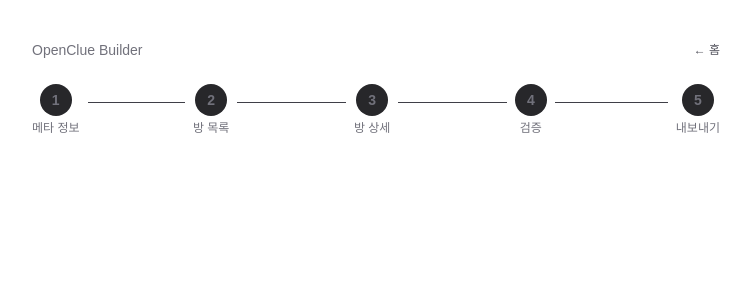
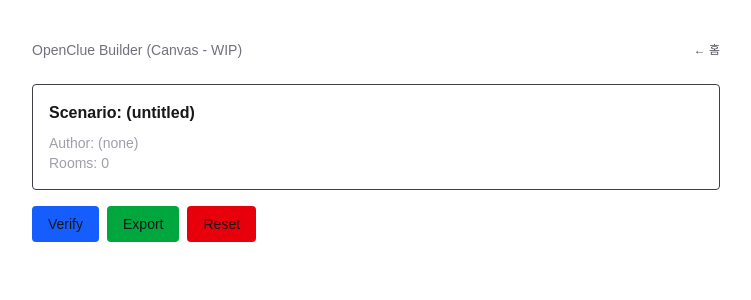
Before and after one commit to hwiVeloper/open-clue, a Next.js app in the folder web/: page /builder in a window 1280 px wide. Shown: the top 300 px of the page, without its empty margins (264-1015 px from the left). Built offline with nearby package versions, Linux system fonts and the light colour scheme.

Commit message:
feat(web): install @xyflow/react and add CSS import to layout; update builder page for canvas editor

```diff
--- a/web/app/builder/page.tsx
+++ b/web/app/builder/page.tsx
@@ -2,63 +2,48 @@
 'use client'
 
 import { useBuilderStore } from '../../lib/store'
-import { StepBar } from '../../components/ui/StepBar'
-import { MetaStep } from '../../components/steps/MetaStep'
-import { RoomsStep } from '../../components/steps/RoomsStep'
-import { RoomDetailStep } from '../../components/steps/RoomDetailStep'
-import { VerifyStep } from '../../components/steps/VerifyStep'
-import { ExportStep } from '../../components/steps/ExportStep'
 
 export default function BuilderPage() {
-  const { state, hydrated, updateScenario, setStep, setEditingRoom, reset } = useBuilderStore()
-  const { scenario, currentStep, editingRoomId } = state
+  const { state, hydrated, updateScenario, reset, setSelectedRoom, setOverlay } = useBuilderStore()
+  const { scenario } = state
 
   if (!hydrated) return null
 
   return (
     <main className="min-h-screen p-6 sm:p-10 max-w-3xl mx-auto">
       <div className="mb-6 flex items-center justify-between">
-        <h1 className="text-sm text-zinc-500 font-mono">OpenClue Builder</h1>
+        <h1 className="text-sm text-zinc-500 font-mono">OpenClue Builder (Canvas - WIP)</h1>
         <a href="/" className="text-xs text-zinc-600 hover:text-zinc-400">← 홈</a>
       </div>
 
-      <StepBar current={currentStep} onClickStep={i => i < currentStep && setStep(i)} />
+      <div className="space-y-4">
+        <div className="rounded border border-zinc-700 p-4">
+          <h2 className="font-semibold mb-2">Scenario: {scenario.title || '(untitled)'}</h2>
+          <p className="text-sm text-zinc-400">Author: {scenario.author || '(none)'}</p>
+          <p className="text-sm text-zinc-400">Rooms: {(scenario.rooms?.length ?? 0)}</p>
+        </div>
 
-      {currentStep === 0 && (
-        <MetaStep scenario={scenario} onChange={updateScenario} onNext={() => setStep(1)} />
-      )}
-      {currentStep === 1 && (
-        <RoomsStep
-          scenario={scenario}
-          onChange={updateScenario}
-          onEditRoom={id => { setEditingRoom(id); setStep(2) }}
-          onPrev={() => setStep(0)}
-          onNext={() => setStep(3)}
-        />
-      )}
-      {currentStep === 2 && editingRoomId && (
-        <RoomDetailStep
-          scenario={scenario}
-          roomId={editingRoomId}
-          onChange={updateScenario}
-          onBack={() => { setEditingRoom(null); setStep(1) }}
-        />
-      )}
-      {currentStep === 3 && (
-        <VerifyStep
-          scenario={scenario}
-          onPrev={() => setStep(1)}
-          onNext={() => setStep(4)}
-          onGoToStep={setStep}
-        />
-      )}
-      {currentStep === 4 && (
-        <ExportStep
-          scenario={scenario}
-          onPrev={() => setStep(3)}
-          onReset={reset}
-        />
-      )}
+        <button
+          onClick={() => setOverlay('verify')}
+          className="rounded bg-blue-600 hover:bg-blue-700 px-4 py-2 text-sm"
+        >
+          Verify
+        </button>
+
+        <button
+          onClick={() => setOverlay('export')}
+          className="rounded bg-green-600 hover:bg-green-700 px-4 py-2 text-sm ml-2"
+        >
+          Export
+        </button>
+
+        <button
+          onClick={reset}
+          className="rounded bg-red-600 hover:bg-red-700 px-4 py-2 text-sm ml-2"
+        >
+          Reset
+        </button>
+      </div>
     </main>
   )
 }
--- a/web/app/layout.tsx
+++ b/web/app/layout.tsx
@@ -1,6 +1,7 @@
 // web/app/layout.tsx
 import type { Metadata } from 'next'
 import './globals.css'
+import '@xyflow/react/dist/style.css'
 
 export const metadata: Metadata = {
   title: 'OpenClue Builder',
--- a/web/package.json
+++ b/web/package.json
@@ -11,6 +11,8 @@
     "test:watch": "vitest"
   },
   "dependencies": {
+    "@rolldown/binding-win32-x64-msvc": "^1.0.0-rc.13",
+    "@xyflow/react": "^12.10.2",
     "fflate": "^0.8.2",
     "next": "16.2.2",
     "react": "19.2.4",
@@ -30,6 +32,6 @@
     "jsdom": "^29.0.1",
     "tailwindcss": "^4",
     "typescript": "^5",
-    "vitest": "^4.1.2"
+    "vitest": "^2.1.9"
   }
 }
```
Also changed, not shown: 1 other file (tests, documents, lock files or other folders).
